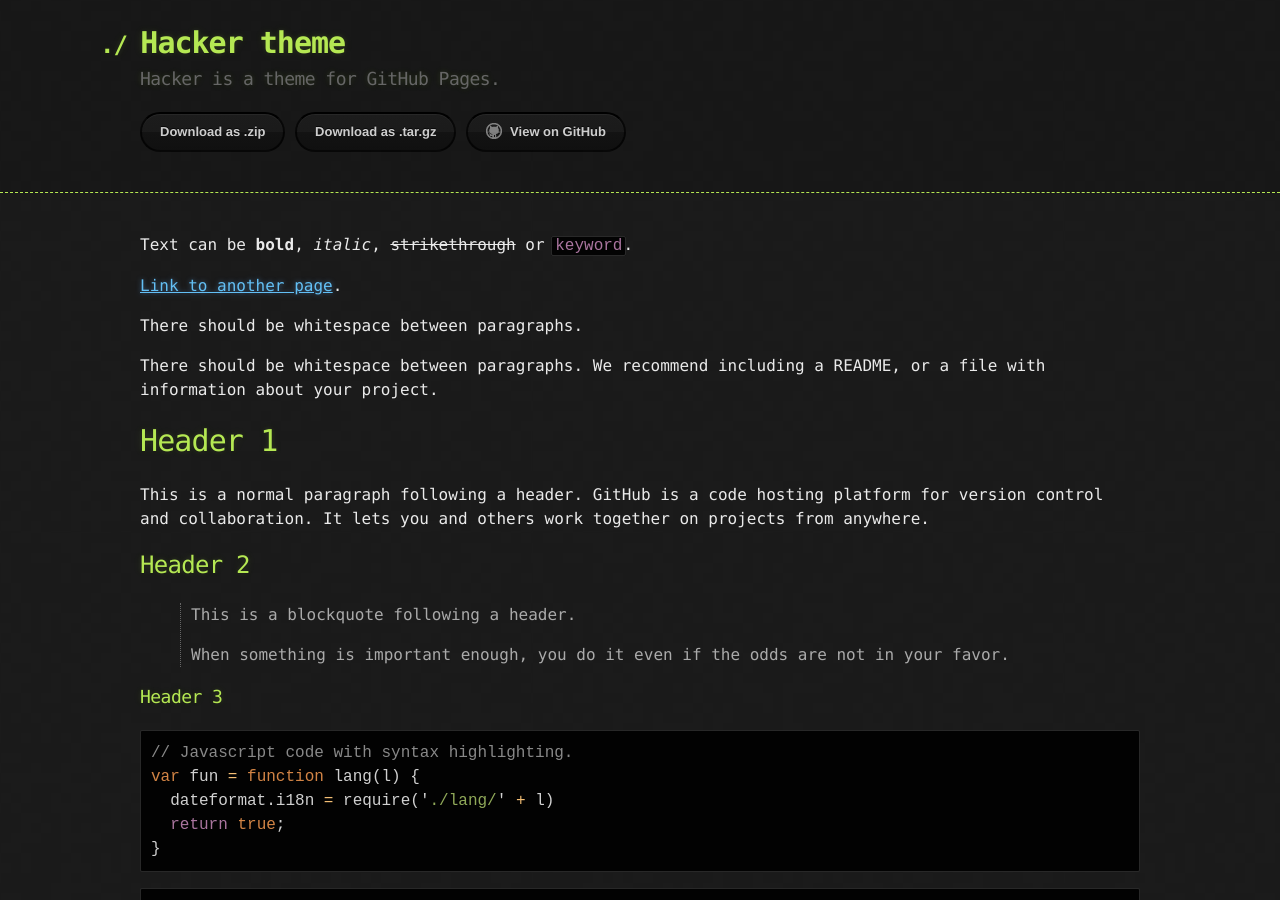
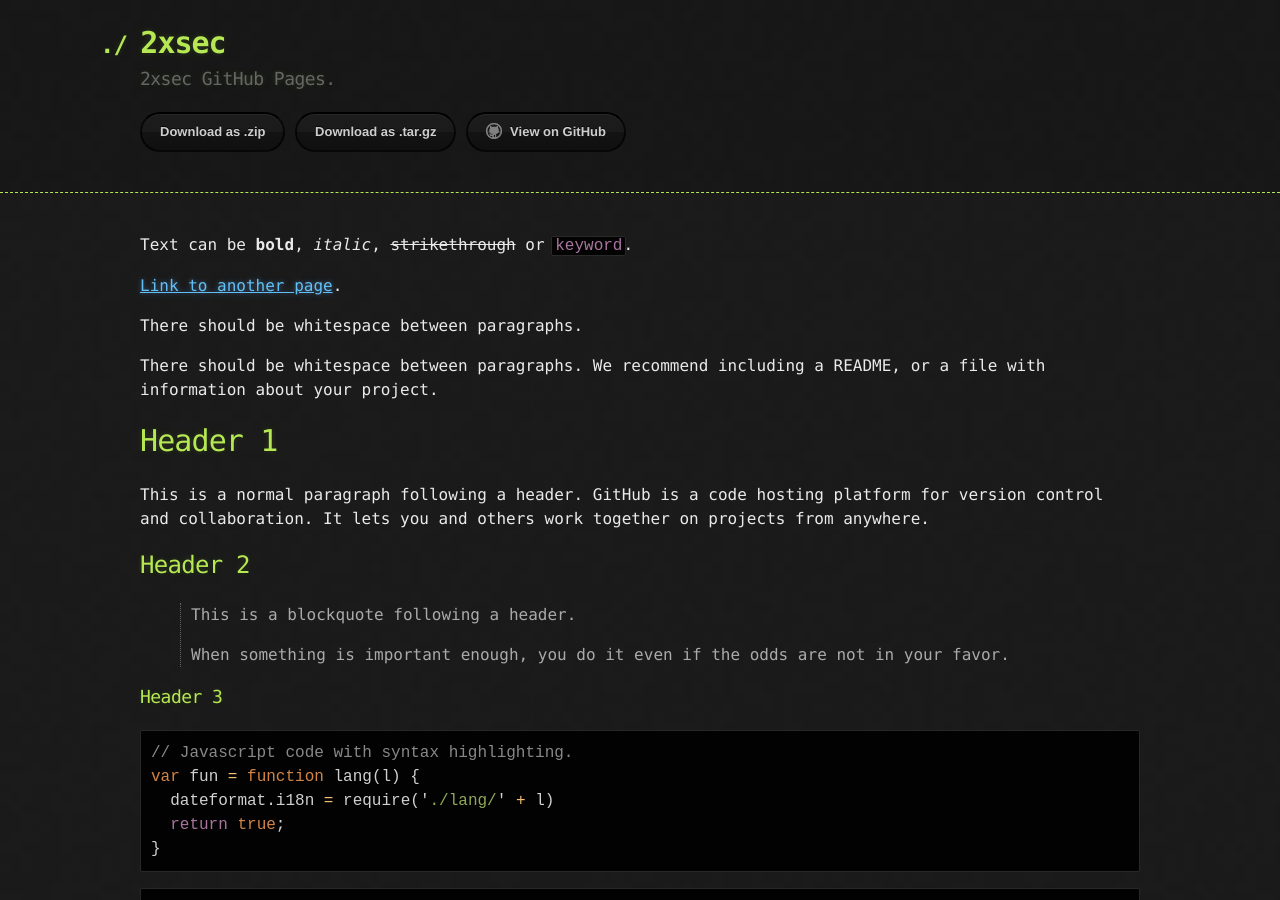
Before and after one commit to 2xsec/2xsec.github.io, a Jekyll site: the page built from index.md, in a window 1280 px wide and 900 px high. Built offline with Jekyll 4.4.1, drawn with Linux system fonts in a browser that asks for light colours.

Commit message:
change title & description
Signed-off-by: 2xsec <dh48.jeong@samsung.com>

```diff
--- a/_config.yml
+++ b/_config.yml
@@ -1,5 +1,5 @@
-title: Hacker theme
-description: Hacker is a theme for GitHub Pages.
+title: 2xsec
+description: 2xsec GitHub Pages.
 show_downloads: true
 google_analytics:
 theme: jekyll-theme-hacker
```
